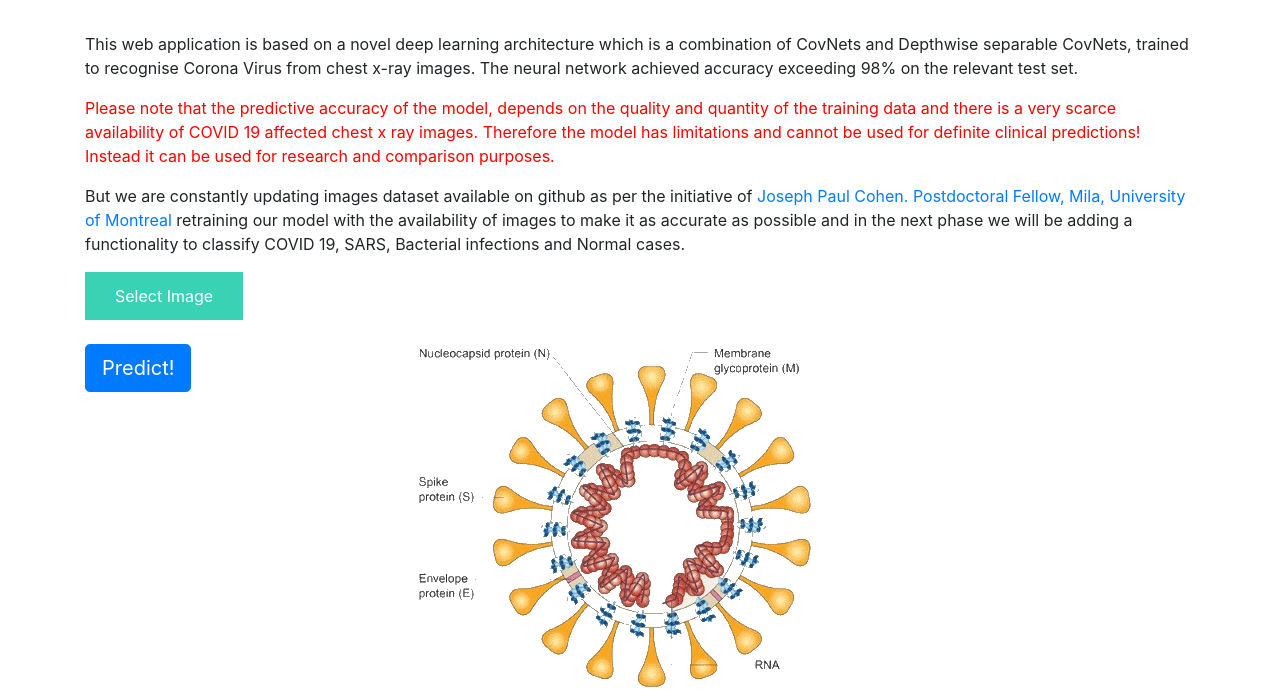
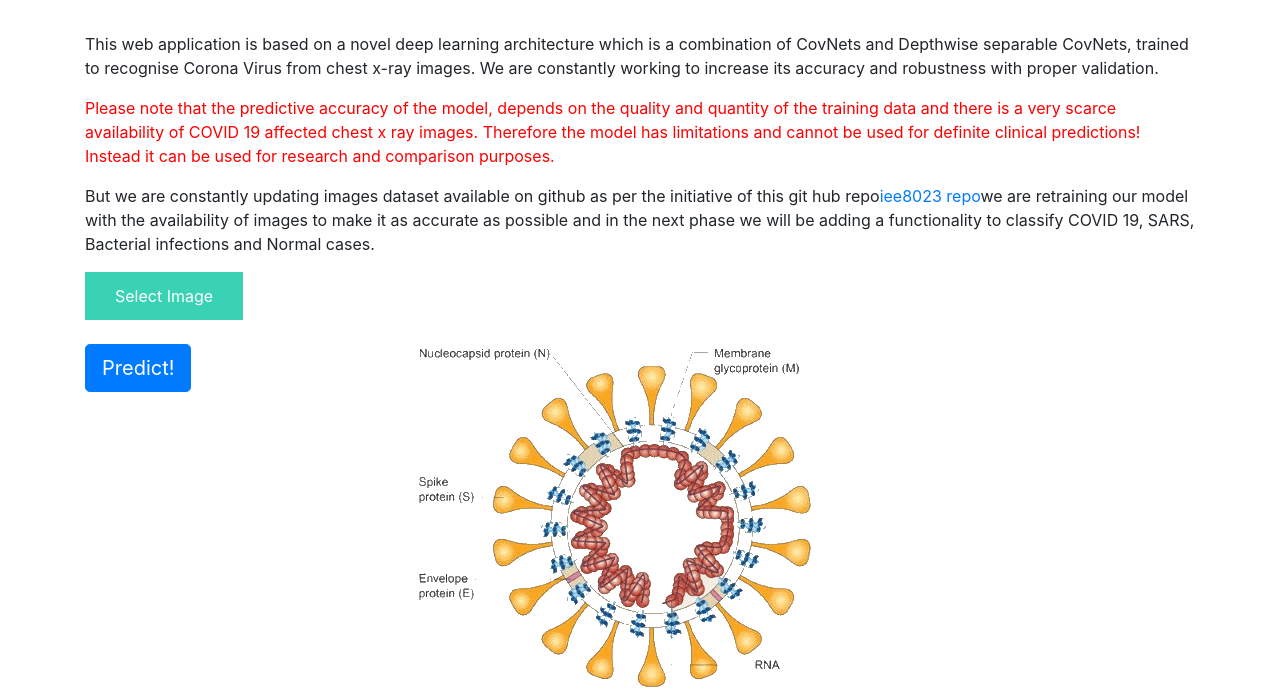
Before and after one commit to sid321axn/corona-webapp, a Flask app: page / in a window 1280 px wide. Shown: the part 56-746 px from the top of the page. Run offline with Flask 2, Linux system fonts and the light colour scheme; some libraries are stand-ins or nearby versions.

Commit message:
Update index.html

```diff
--- a/templates/index.html
+++ b/templates/index.html
@@ -1,9 +1,9 @@
 {% extends "base.html" %} {% block content %}
 
 <body>
-<p>This web application is based on a novel deep learning architecture which is a combination of CovNets and Depthwise separable CovNets, trained to recognise Corona Virus from chest x-ray images. The neural network achieved accuracy exceeding 98% on the relevant test set.</p>
+<p>This web application is based on a novel deep learning architecture which is a combination of CovNets and Depthwise separable CovNets, trained to recognise Corona Virus from chest x-ray images. We are constantly working to increase its accuracy and robustness with proper validation.</p>
 <p><font color="red">Please note that the predictive accuracy of the model, depends on the quality and quantity of the training data and there is a very scarce availability of COVID 19 affected chest x ray images. Therefore the model has limitations and cannot be used for definite clinical predictions! Instead it can be used for research and comparison purposes.</font></p>
-<p>But we are constantly updating images dataset available on github as per the initiative of <a href="https://josephpcohen.com/w/">Joseph Paul Cohen. Postdoctoral Fellow, Mila, University of Montreal</a> retraining our model with the availability of images to make it as accurate as possible and in the next phase we will be adding a functionality to classify COVID 19, SARS, Bacterial infections and Normal cases.</p>
+<p>But we are constantly updating images dataset available on github as per the initiative of this git hub repo<a href="https://github.com/ieee8023/covid-chestxray-dataset">iee8023 repo</a>we are retraining our model with the availability of images to make it as accurate as possible and in the next phase we will be adding a functionality to classify COVID 19, SARS, Bacterial infections and Normal cases.</p>
 
 </body>
 
```
